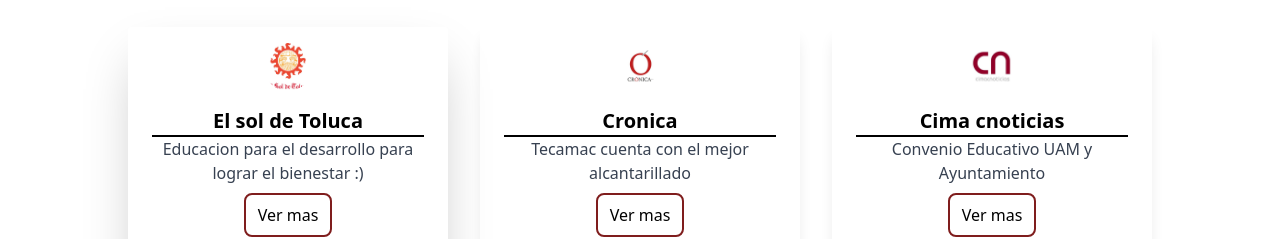
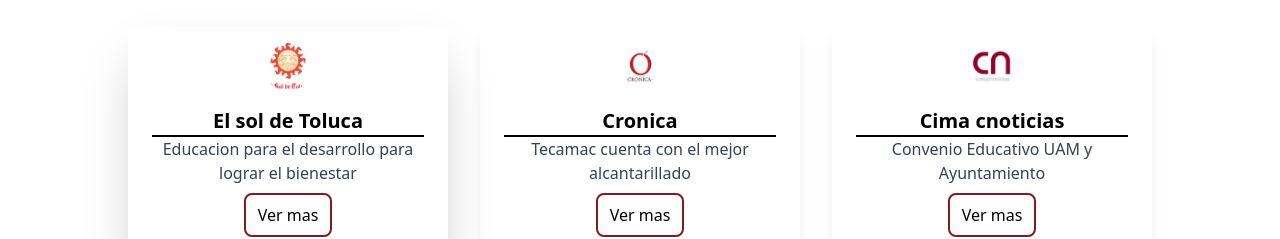
Before and after one commit to Pohe1999/samuel-site, a React (Vite) app: page / in a window 1280 px wide. Shown: the part 5060-5299 px from the top of the page. Built offline with nearby package versions, Linux system fonts and the light colour scheme.

Commit message:
Update Publicaciones.jsx

```diff
--- a/src/components/Publicaciones.jsx
+++ b/src/components/Publicaciones.jsx
@@ -17,7 +17,7 @@
                     <div className="text-center">
                         <h3 className="font-bold text-xl border-b-2 border-b-black">El sol de Toluca</h3>
                         <p className="text-gray-700">
-                            Educacion para el desarrollo para lograr el bienestar :)
+                            Educacion para el desarrollo para lograr el bienestar
                         </p>
                     </div>
                     {/* Encale al articulo */}
```
